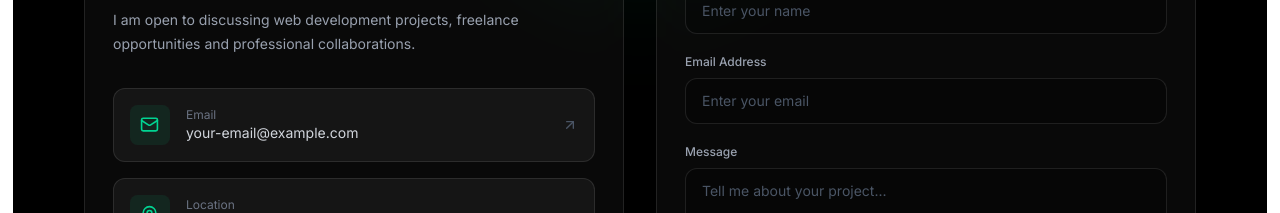
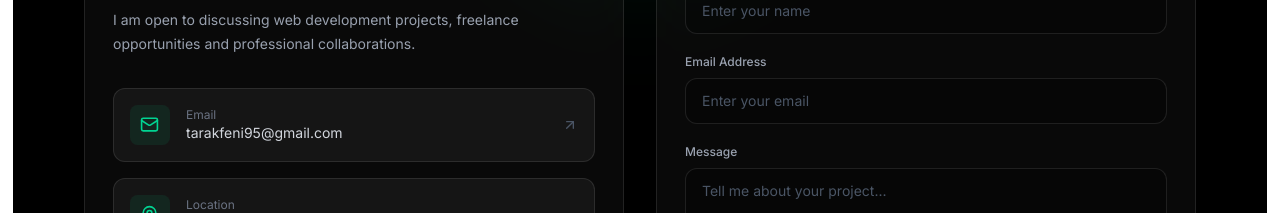
Before and after one commit to mtrkali/portfolio, a React (Vite) app: page / in a window 1280 px wide. Shown: the part 8920-9133 px from the top of the page. Built offline with nearby package versions, Linux system fonts and the light colour scheme.

Commit message:
modify contact section

```diff
--- a/src/Pages/Home/Contact/Contact.jsx
+++ b/src/Pages/Home/Contact/Contact.jsx
@@ -52,7 +52,7 @@ const Contact = () => {
             <div className="mt-8 space-y-4">
               {/* Email */}
               <a
-                href="mailto:your-email@example.com"
+                href="mailto:tarakfeni95@gmail.com"
                 className="group flex items-center gap-4 rounded-xl border border-white/10 bg-white/5 p-4 transition hover:border-emerald-500/30 hover:bg-emerald-500/5"
               >
                 <div className="flex h-10 w-10 items-center justify-center rounded-lg bg-emerald-500/10 text-emerald-400">
@@ -65,7 +65,7 @@ const Contact = () => {
                   </p>
 
                   <p className="text-sm text-gray-300 group-hover:text-emerald-400">
-                    your-email@example.com
+                    tarakfeni95@gmail.com
                   </p>
                 </div>
 
```
